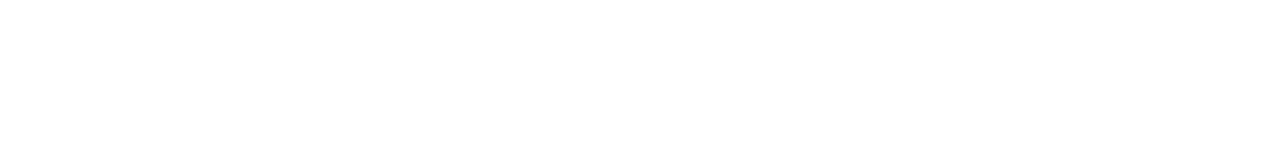
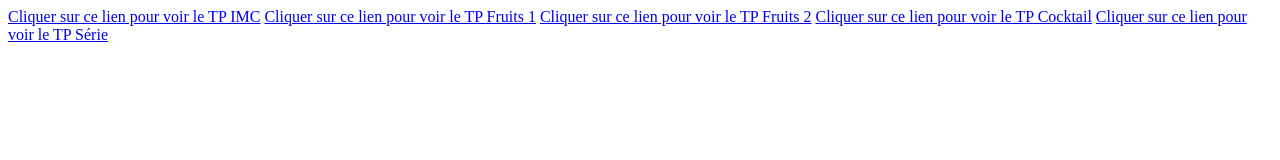
Before and after one commit to Goulteck/JS-Cours, a plain HTML site: page index.html in a window 1280 px wide. Drawn offline with Linux system fonts and the light colour scheme.

Commit message:
Update index.html

```diff
--- a/index.html
+++ b/index.html
@@ -6,10 +6,10 @@
     <title>Document</title>
 </head>
 <body>
-    <a href="/Tp2-IMC/IMC.html"></a>
-    <a href="/Tp3-fruit/Fruits.html"></a>
-    <a href="/Tp4-fruit/TP4-fruit.html"></a>
-    <a href="/Tp6-Cocktail/Cocktail.html"></a>
-    <a href="/TP7-Série/Série.html"></a>
+    <a href="/Tp2-IMC/IMC.html">Cliquer sur ce lien pour voir le TP IMC</a>
+    <a href="/Tp3-fruit/Fruits.html">Cliquer sur ce lien pour voir le TP Fruits 1</a>
+    <a href="/Tp4-fruit/TP4-fruit.html">Cliquer sur ce lien pour voir le TP Fruits 2</a>
+    <a href="/Tp6-Cocktail/Cocktail.html">Cliquer sur ce lien pour voir le TP Cocktail</a>
+    <a href="/TP7-Série/Série.html">Cliquer sur ce lien pour voir le TP Série</a>
 </body>
 </html>
```
